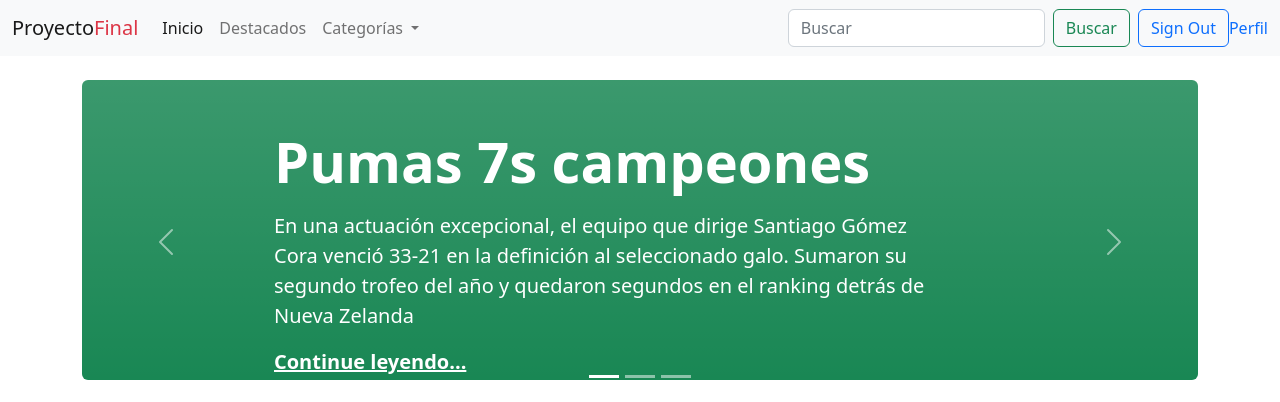
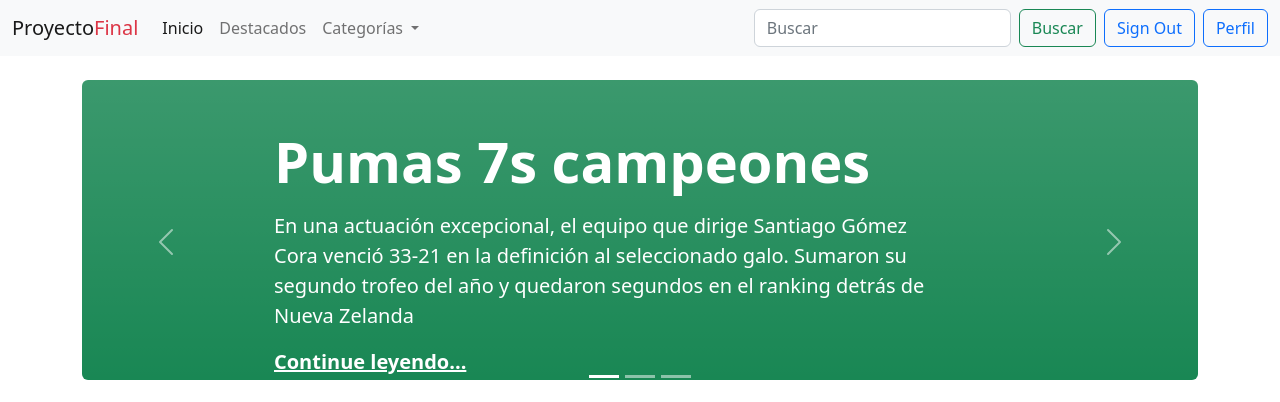
Before and after one commit to AdornoAgus/Proyecto-Final-Adorno, a Django app: page / in a window 1280 px wide. Shown: the top 402 px of the page. Run offline with Django 4.2, Linux system fonts and the light colour scheme; a user stored in the database is signed in; data comes from the database, SQL or seed files in the repository; both versions use the stored data as it was after the commit.

Commit message:
v1.6 agregar post

```diff
--- a/blogs/templates/navbar.html
+++ b/blogs/templates/navbar.html
@@ -33,7 +33,7 @@
             {% if user.is_authenticated %}
                 <a class="btn btn-outline-primary ms-2" href="{% url 'logout' %}" role="button">Sign Out</a>
                 <div>
-                    <a class="nav-link" href="#"><span class="text-primary">Perfil</span></a>
+                    <a class="btn btn-outline-primary ms-2" href="#"><span class="text-primary">Perfil</span></a>
                 </div>
             {% else %}
                 <a class="btn btn-outline-primary ms-2" href="{% url 'login' %}" role="button">Sign In</a>
```
Also changed, not shown: blogs/templates/blogs/post.html (added), db.sqlite3, media/post_imagenes/Captura_de_pantalla_74.png (added).
